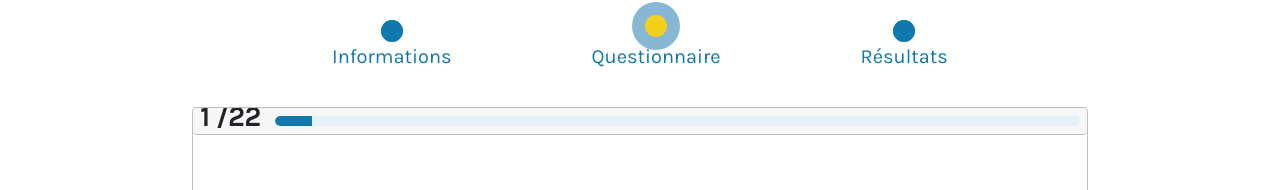
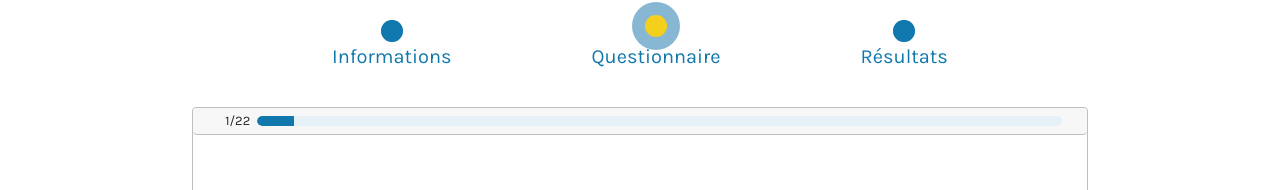
Before and after one commit to NoureddineMa/TEST-COVID22, a plain HTML site: page Test.html in a window 1280 px wide. Both pictures are taken after a click on the button "Demarer le test". Shown: the part 94-284 px from the top of the page. Drawn offline with nearby package versions, Linux system fonts and the light colour scheme.

Commit message:
add Numbers Progress bar

```diff
--- a/Test.html
+++ b/Test.html
@@ -57,8 +57,8 @@
 
 
           <section class="questionnaire">
-            <div class="progress">
-              <h3><span class="question-number">1</span> /22</h3>
+            <div class="progress ">
+              <p class="progress-para" style="font-size: small;"> <span class="question-number" style="font-size: small;">1</span>/22</p>
               <div class="progress__bar">
                 <div class="bar"></div>
               </div>
--- a/css/style.css
+++ b/css/style.css
@@ -67,6 +67,9 @@
 
 .child-one>.w-75 {
     width: 30vw !important;
+}
+.progress-para{
+  margin: 0 7px ;
 }
             /* END CSS FOR INDEX PAGE  */
 
```
